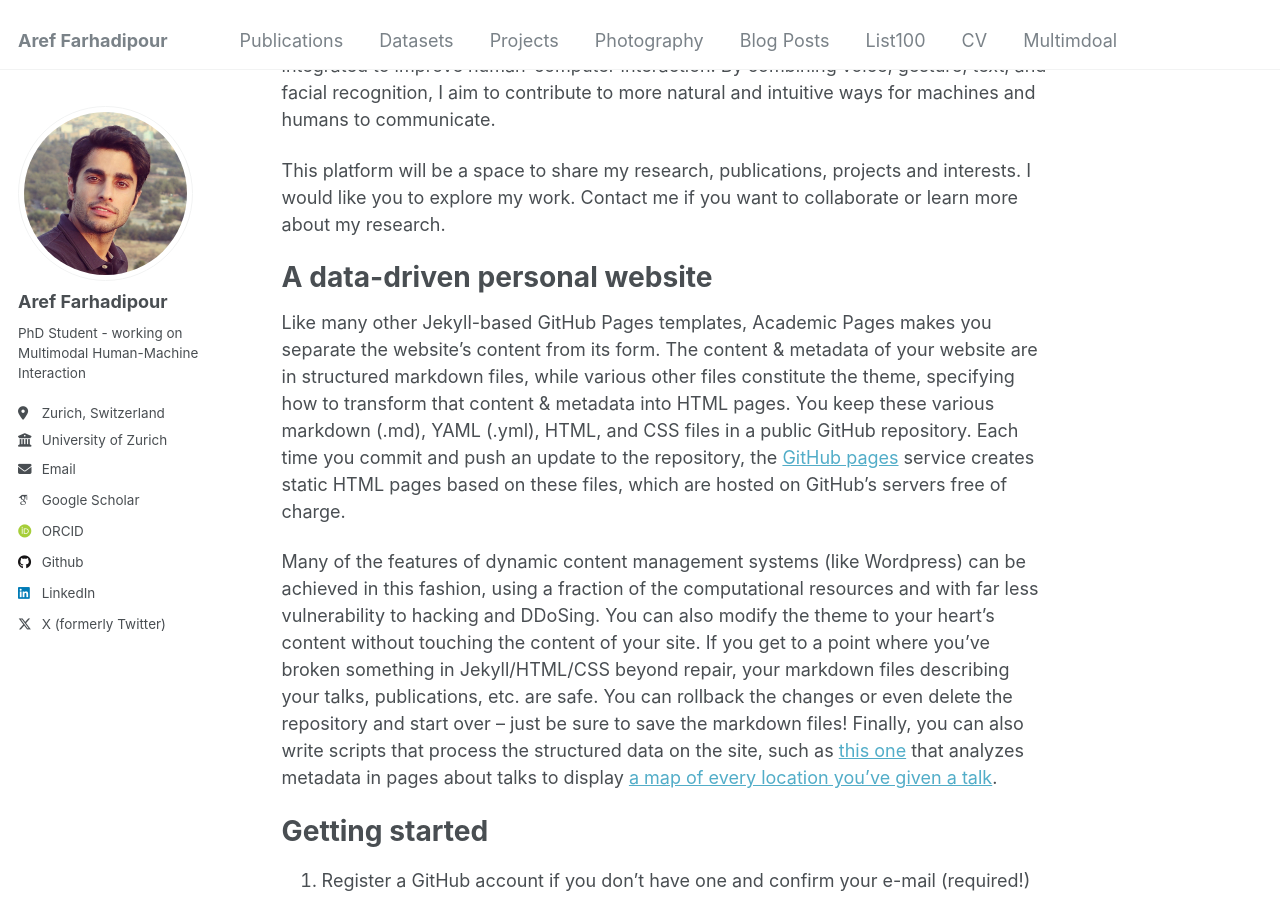
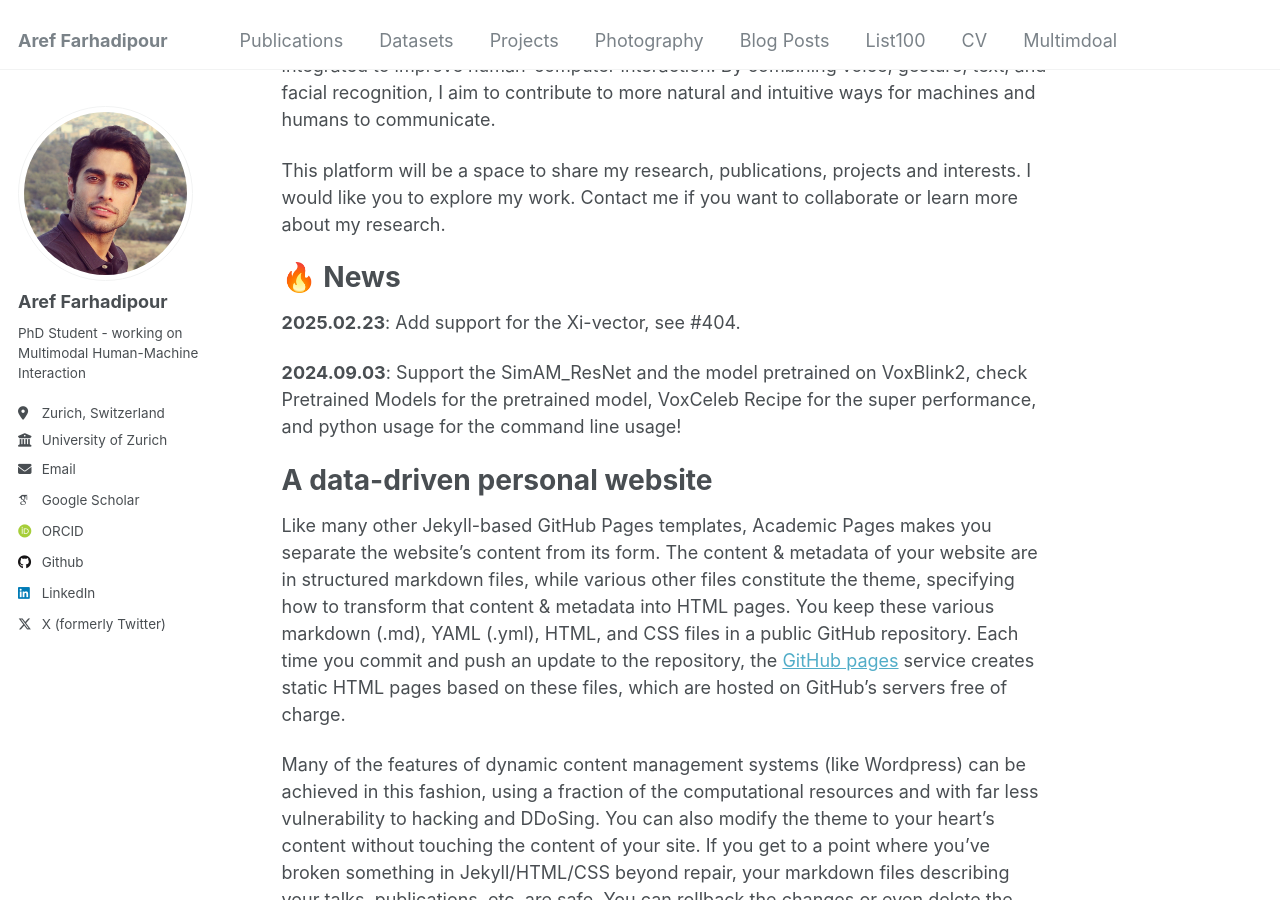
Before and after one commit to areffarhadi/areffarhadi.github.io, a Jekyll site: the page built from _pages/about.md, in a window 1280 px wide and 900 px high, scrolled down 383 px. Built offline with Jekyll 4.4.1, drawn with Linux system fonts in a browser that asks for light colours; some web fonts are replaced.

Commit message:
Add horizontal lines between datasets and news section to main page

```diff
--- a/_pages/Datasets.html
+++ b/_pages/Datasets.html
@@ -29,5 +29,5 @@ author_profile: true
   </p>
   {% endif %}
 </div>
-<hr />
+{% unless forloop.last %}<hr style="margin: 2em 0; border: 1px solid #ddd;" />{% endunless %}
 {% endfor %}
--- a/_pages/about.md
+++ b/_pages/about.md
@@ -13,6 +13,12 @@ I am Aref Farhadipour, a PhD student at the University of Zurich, where I am set
 My interests span a variety of fields, including music signal processing, speech processing, and multimodal data analysis. I am exploring how these modalities can be integrated to improve human-computer interaction. By combining voice, gesture, text, and facial recognition, I aim to contribute to more natural and intuitive ways for machines and humans to communicate.
 
 This platform will be a space to share my research, publications, projects and interests. I would like you to explore my work. Contact me if you want to collaborate or learn more about my research.
+
+🔥 News
+======
+**2025.02.23**: Add support for the Xi-vector, see #404.
+
+**2024.09.03**: Support the SimAM_ResNet and the model pretrained on VoxBlink2, check Pretrained Models for the pretrained model, VoxCeleb Recipe for the super performance, and python usage for the command line usage!
 
 A data-driven personal website
 ======
```
